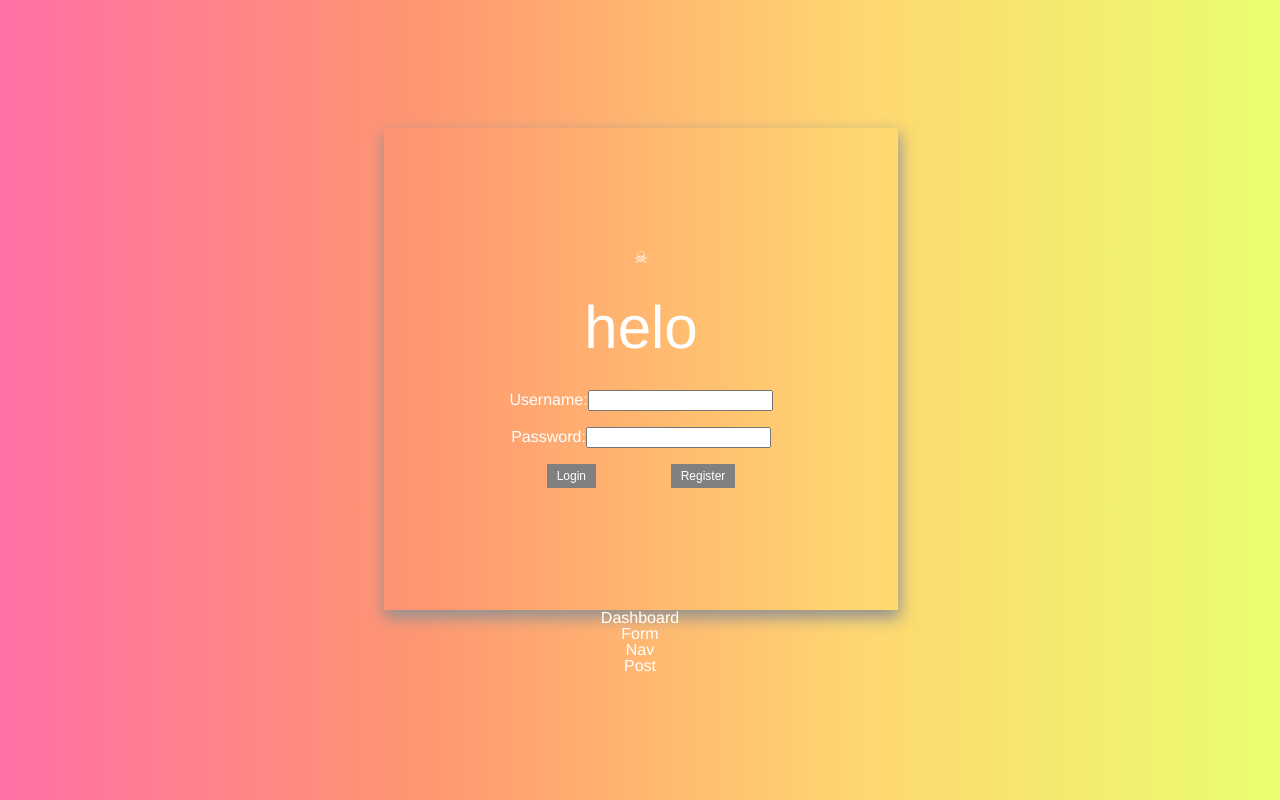
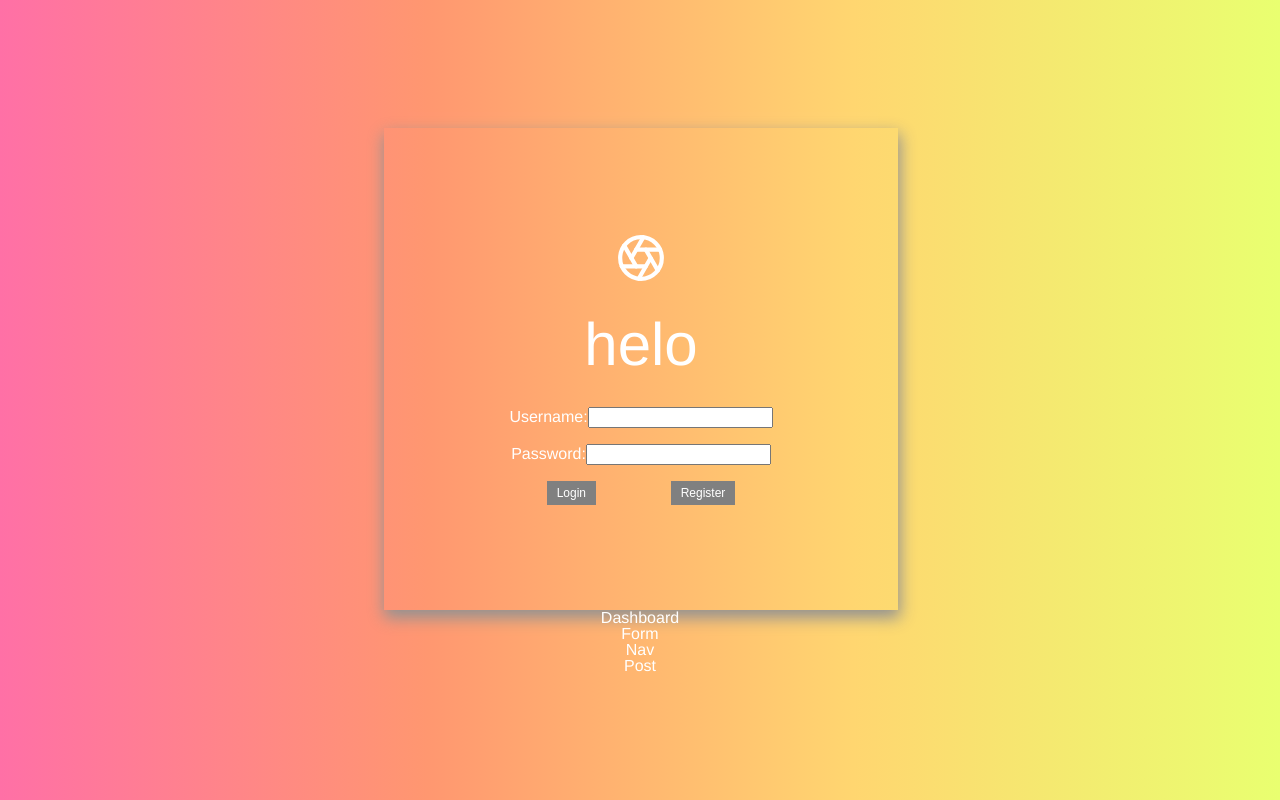
Before and after one commit to jeffnguyener/sim3, a React (Create React App) app: page /auth in a window 1280 px wide. Built offline with nearby package versions, Linux system fonts and the light colour scheme; no server answers.

Commit message:
update icon

```diff
--- a/package.json
+++ b/package.json
@@ -11,6 +11,7 @@
     "massive": "^5.11.0",
     "react": "^16.8.6",
     "react-dom": "^16.8.6",
+    "react-feather": "^1.1.6",
     "react-redux": "^7.1.0",
     "react-router-dom": "^5.0.1",
     "react-scripts": "3.0.1",
--- a/src/Components/Auth.js
+++ b/src/Components/Auth.js
@@ -3,6 +3,7 @@ import axios from "axios";
 import { updateUser } from "../redux/reducer";
 import { connect } from "react-redux";
 import styled from "styled-components";
+import * as Icon from 'react-feather';
 
 import "./Login.css";
 
@@ -55,9 +56,7 @@ class Auth extends Component {
     return (
       <body>
         <div className="login-form">
-          <span className="skull" role="img" aria-label="skull">
-            ☠︎
-          </span>
+        <Icon.Aperture size={50} />
           <br />
           <br />
           <h1 classname="helo">helo</h1>
```
Also changed, not shown: 1 other file (tests, documents, lock files or other folders).
